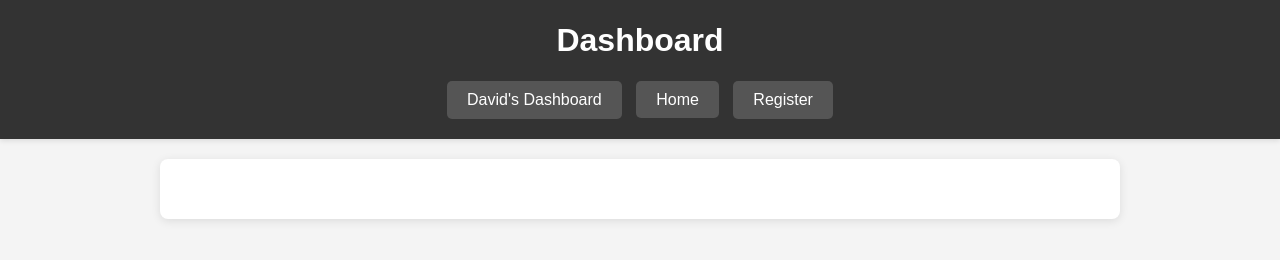
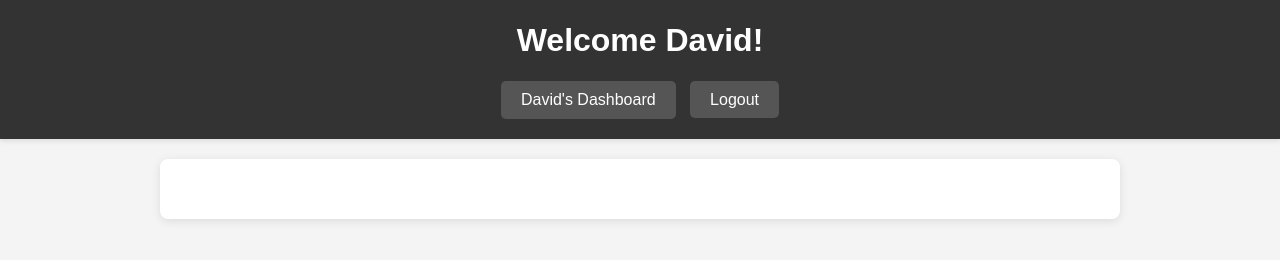
Before and after one commit to nawalragih/Proj2, a website: page public/david_dashboard.html in a window 1280 px wide. Drawn offline with Linux system fonts and the light colour scheme.

Commit message:
added logout

```diff
--- a/public/david_dashboard.html
+++ b/public/david_dashboard.html
@@ -8,11 +8,10 @@
 </head>
 <body>
     <header>
-        <h1>Dashboard</h1>
+        <h1>Welcome David!</h1>
         <nav>
             <button onclick="showDavidDashboard()">David's Dashboard</button>
-            <a href="/">Home</a>
-            <button onclick="window.location.href='http://localhost:3000/register'">Register</button>
+            <a href="/">Logout</a>
         </nav>
     </header>
 
```
Also changed, not shown: public/client_dashboard.html (+2 -3 lines).
